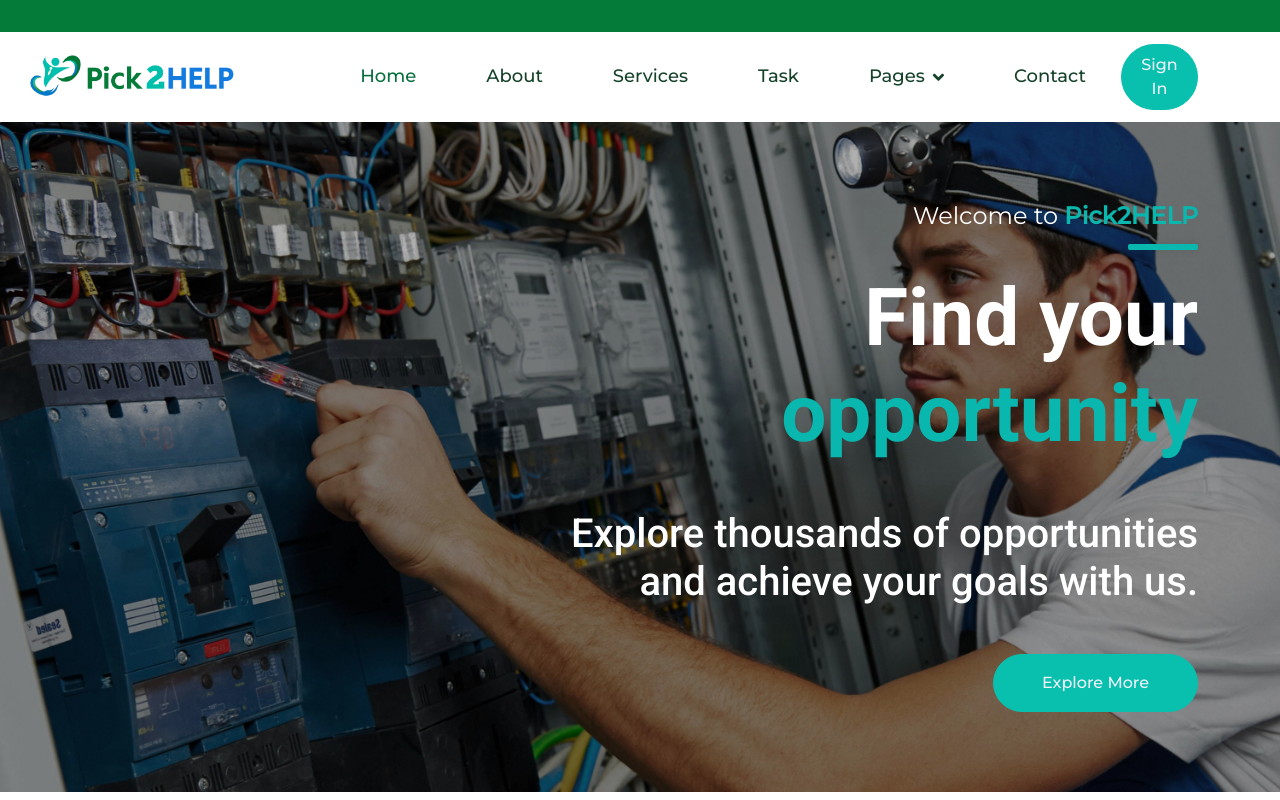
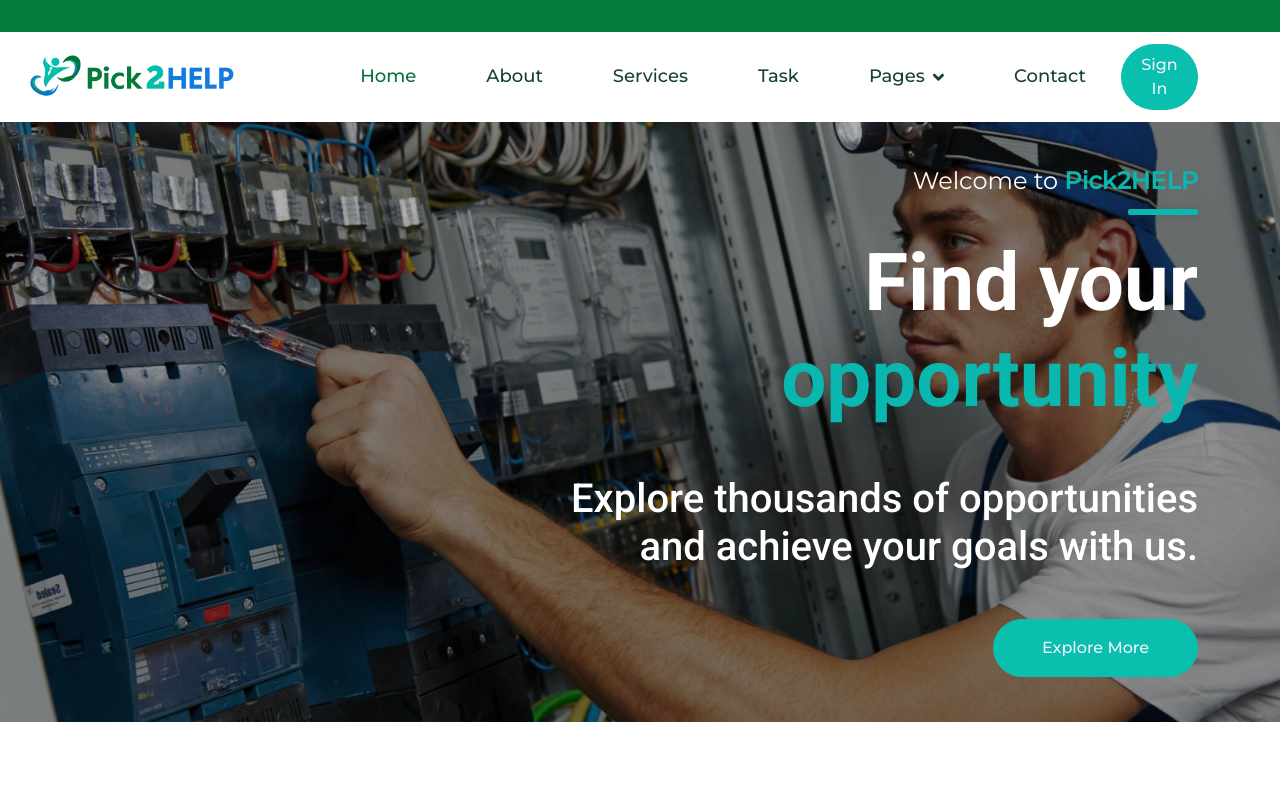
Before and after one commit to ItsMarlizCerrud/Pick2HELPWeb, a plain HTML site: page index.html in a window 1280 px wide. Shown: the top 800 px of the page. Drawn offline with nearby package versions, Linux system fonts and the light colour scheme.

Commit message:
cambios del tamaño de las imagenes

```diff
--- a/css/style.css
+++ b/css/style.css
@@ -137,14 +137,14 @@
 
 
 .carousel-item img {
-    height: 800px; /* Adjust the height as needed */
+    height: 700px; /* Adjust the height as needed */
     object-fit: cover;
 }
 /* Adjust the height of main section images */
 .carousel-item img,
 .page-header,
 .about {
-    height: 650px; /* Increase the height */
+    height: 600px; /* Increase the height */
     background-size: cover;
     object-fit: cover;
     display: flex;
@@ -168,7 +168,7 @@
 .carousel-item img,
 .page-header,
 .about {
-    height: 670px; /* Increase the height */
+    height: 600px; /* Increase the height */
     background-size: cover;
     object-fit: cover;
 }
```
